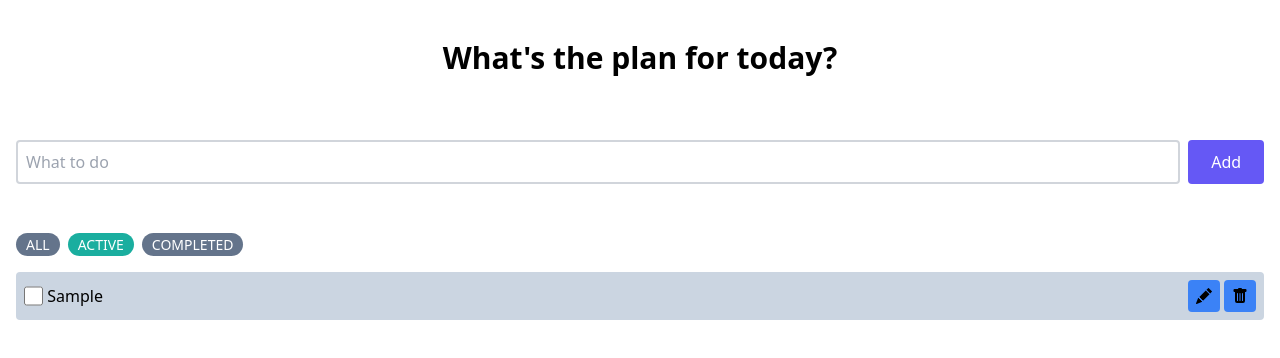
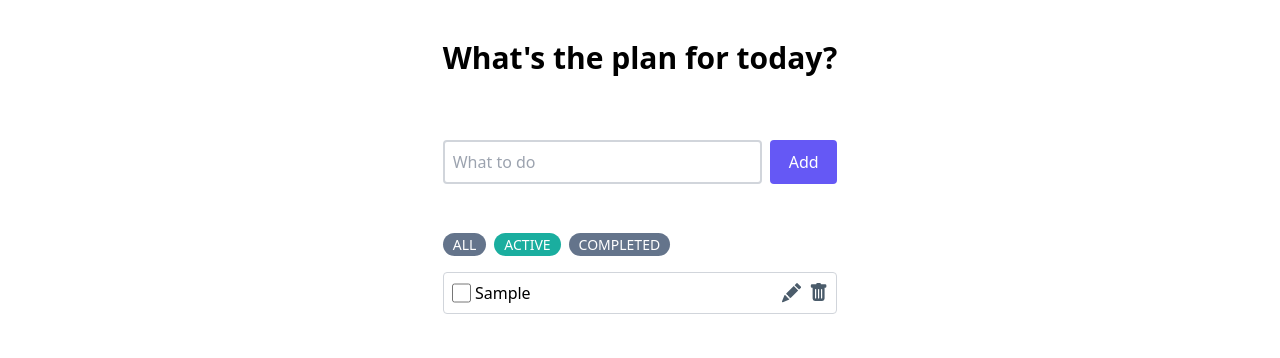
Before and after one commit to vionacornelia12/skilvul-assignments, a React (Vite) app in the folder ToDoListApp/: page /active in a window 1280 px wide. Both pictures are taken after typing "Sample" into the empty fields and a click on the input "Add". Shown: the top 358 px of the page. Built offline with nearby package versions, Linux system fonts and the light colour scheme.

Commit message:
fixing layout and todocard

```diff
--- a/ToDoListApp/src/components/Layout.jsx
+++ b/ToDoListApp/src/components/Layout.jsx
@@ -16,7 +16,7 @@ const Layout = () => {
   }
 
   return (
-    <div className="container mx-auto mt-10 px-4">
+    <div className="container mx-auto mt-10 px-4 max-w-fit">
       <h1 className="text-center font-bold text-3xl mb-16">What's the plan for today?</h1>
       <form className="flex gap-2 mb-12" onSubmit={handleCreateTodo}>
         <input
--- a/ToDoListApp/src/components/TodoCard.jsx
+++ b/ToDoListApp/src/components/TodoCard.jsx
@@ -1,6 +1,5 @@
-import { useState } from "react";
-import { BsFillTrashFill } from "react-icons/bs";
-import { BsFillPencilFill } from "react-icons/bs";
+import { useState, useEffect } from "react";
+import { BsFillTrashFill, BsFillPencilFill } from "react-icons/bs";
 import { useDispatch } from "react-redux";
 import { actions } from "../features/todos/todosSlice";
 
@@ -20,9 +19,25 @@ const TodoCard = ({ todo }) => {
   };
 
   const [edit, setEdit] = useState(false);
+  const [editedContent, setEditedContent] = useState(todo.content);
+
+  const handleKeyDown = (e) => {
+    if (e.key === "Enter") {
+      handleSave();
+    }
+  };
+
+  const handleSave = () => {
+    handleEdit(todo.id, editedContent);
+    setEdit(false);
+  };
+
+  useEffect(() => {
+    setEditedContent(todo.content);
+  }, [todo.content]);
 
   return (
-    <div className="flex justify-between p-2 bg-slate-300 rounded mb-4 items-center">
+    <div className="flex justify-between p-2 bg-white rounded mb-4 items-center border border-gray-300">
       <div className="flex gap-1 items-center">
         <input
           type="checkbox"
@@ -38,19 +53,20 @@ const TodoCard = ({ todo }) => {
           <input
             type="text"
             name="content"
-            value={todo.content}
-            onChange={(e) => handleEdit(todo.id, e.target.value)}
+            value={editedContent}
+            onChange={(e) => setEditedContent(e.target.value)}
+            onKeyDown={handleKeyDown}
           />
         ) : (
           <p>{todo.content}</p>
         )}
       </div>
-      <div className="flex gap-1 items-center">
-        <button className="btn" onClick={() => setEdit((value) => !value)}>
-          <BsFillPencilFill />
+      <div className="flex gap-2 items-center">
+        <button className="btn btn-transparent" onClick={() => setEdit((value) => !value)}>
+          <BsFillPencilFill style={{ color: "#4B5C6B", width: "1.2rem", height: "1.2rem" }} />
         </button>
-        <button className="btn" onClick={() => handleRemove(todo.id)}>
-          <BsFillTrashFill />
+        <button className="btn btn-transparent" onClick={() => handleRemove(todo.id)}>
+          <BsFillTrashFill style={{ color: "#4B5C6B", width: "1.2rem", height: "1.2rem" }} />
         </button>
       </div>
     </div>
--- a/ToDoListApp/src/index.css
+++ b/ToDoListApp/src/index.css
@@ -10,4 +10,11 @@
     @apply rounded-full text-white font-medium text-sm px-2.5 py-0.5;
     background-color: #788896;
   }
+  .btn-transparent {
+    background-color: transparent;
+    border: none;
+    padding: 0;
+    cursor: pointer;
+  }
+
 }
```
